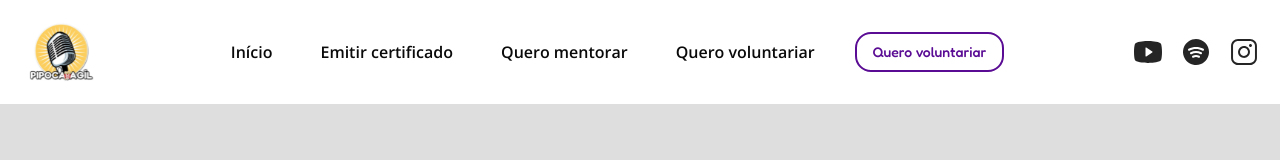
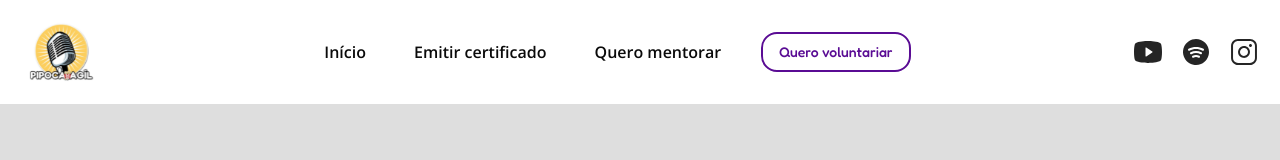
Before and after one commit to time-marrom/pipoca-agil-client, a Next.js app: page / in a window 1280 px wide. Shown: the top 160 px of the page. Built offline with nearby package versions, Linux system fonts and the light colour scheme.

Commit message:
refactor: Atualizações no cabeçalho

```diff
--- a/src/components/Header/index.tsx
+++ b/src/components/Header/index.tsx
@@ -24,7 +24,8 @@ export function Header() {
   const orderSocialMedias = socialMedias.slice(0, 3).sort((a, b) => a.order - b.order)
 
   const headerOptions = menuOptions.filter(
-    (option) => option.name !== "Sobre os criadores"
+    (option) =>
+      option.name !== "Sobre os criadores" && option.name !== "Quero voluntariar"
   )
 
   return (
@@ -43,7 +44,7 @@ export function Header() {
           variant="outline"
           asChild
         >
-          <Link href="/clube-pipoca" className="font-title">
+          <Link href="/simulacao/inscricao" className="font-title">
             Quero voluntariar
           </Link>
         </Button>
```
